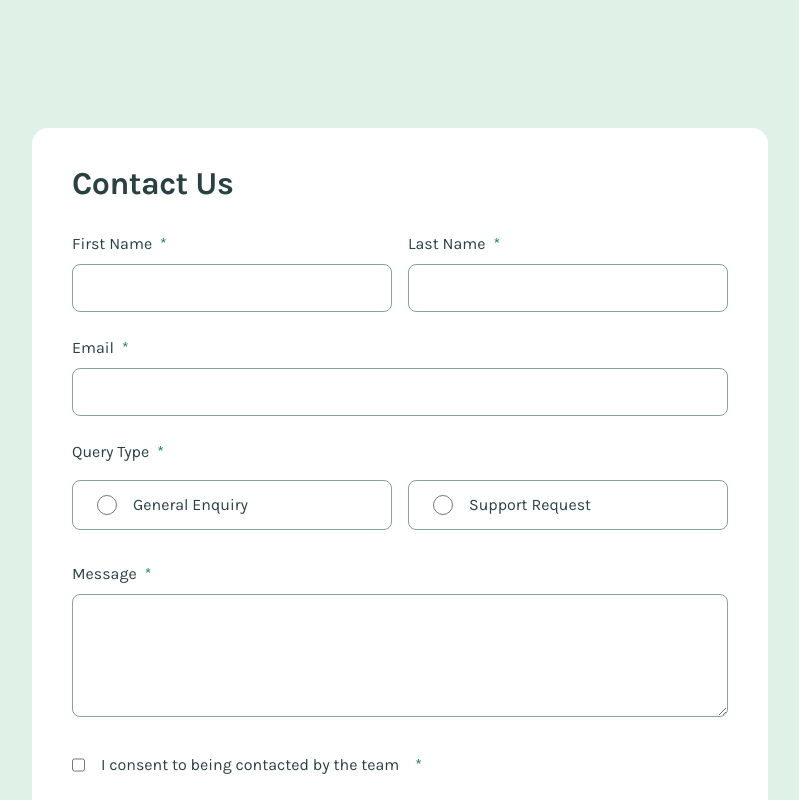
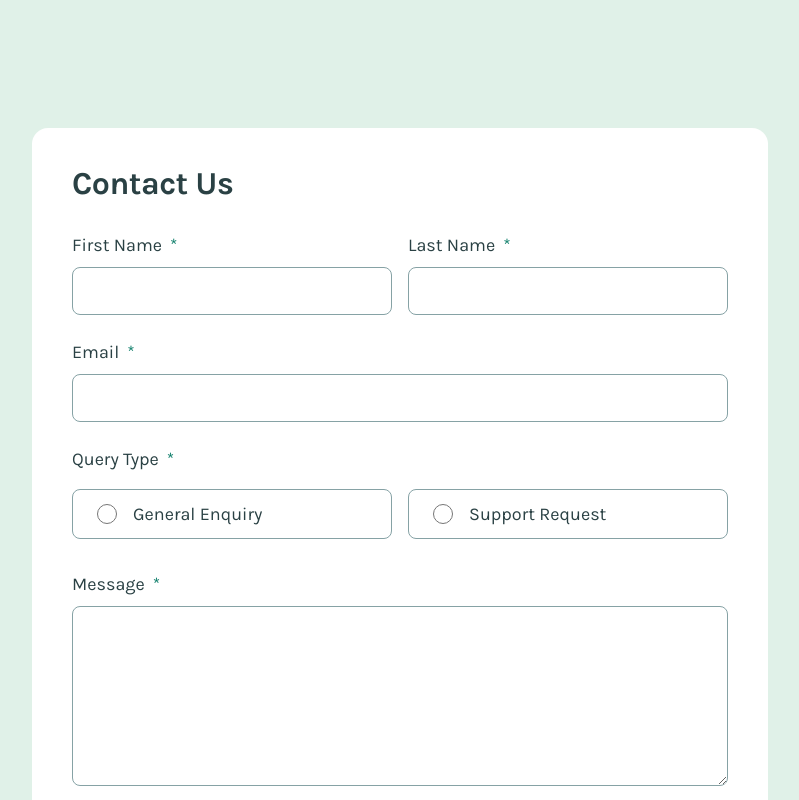
Before and after one commit to saiyancodes57/contact-form, a Vue app: page / in a window 1280 px wide. Shown: the top 800 px of the page, without its empty margins (240-1039 px from the left). Built offline with nearby package versions, Linux system fonts and the light colour scheme.

Commit message:
Some style changes

```diff
--- a/src/components/BaseFormInput.vue
+++ b/src/components/BaseFormInput.vue
@@ -38,10 +38,11 @@ defineExpose({
 
 <template>
   <div>
-    <label :for="id" class="text-body-sm"
+    <label :for="id" class="text-body-md-regular"
       >{{ label }}<span class="star" aria-hidden="true">*</span></label
     >
     <input
+      class="text-body-md-regular"
       :type="type"
       :id="id"
       v-model="model"
--- a/src/components/ErrorComponent.vue
+++ b/src/components/ErrorComponent.vue
@@ -18,7 +18,7 @@ defineProps({
   <div :id="errorId">
     <template v-if="error">
       <span v-if="!!label" class="visually-hidden">{{ label }} error</span>
-      <span class="error-text">{{ error }}</span>
+      <span class="error-text text-body-md-regular">{{ error }}</span>
     </template>
   </div>
 </template>
--- a/src/components/FormCheckbox.vue
+++ b/src/components/FormCheckbox.vue
@@ -32,7 +32,7 @@ defineExpose({
 
 <template>
   <div class="consent-checkbox">
-    <label class="text-body-sm">
+    <label class="text-body-md-regular">
       <input
         type="checkbox"
         :name="name"
--- a/src/components/FormRadioInput.vue
+++ b/src/components/FormRadioInput.vue
@@ -47,9 +47,11 @@ function onFocusOut() {
     :aria-describedby="index === 0 && error ? errorId : undefined"
     required
   >
-    <legend class="text-body-sm">{{ legend }}<span class="star" aria-hidden="true">*</span></legend>
+    <legend class="text-body-md-regular">
+      {{ legend }}<span class="star" aria-hidden="true">*</span>
+    </legend>
     <SharedContainerSlot>
-      <label v-for="(option, index) in options" :key="option.value" class="text-body-sm">
+      <label v-for="(option, index) in options" :key="option.value" class="text-body-md-regular">
         <input
           type="radio"
           :value="option.value"
--- a/src/components/SuccessMessage.vue
+++ b/src/components/SuccessMessage.vue
@@ -12,9 +12,9 @@ defineProps({
       <div v-if="show" class="message-sent">
         <div class="top">
           <img :src="IconSuccess" alt="" />
-          <p class="text-body-sm">Message Sent</p>
+          <p class="text-body-md-regular">Message Sent</p>
         </div>
-        <p class="text-body-sm">Thanks for completing the form. We'll be in touch soon!</p>
+        <p class="text-body-md-regular">Thanks for completing the form. We'll be in touch soon!</p>
       </div>
     </Transition>
   </div>
--- a/src/components/TextAreaComp.vue
+++ b/src/components/TextAreaComp.vue
@@ -29,12 +29,13 @@ defineExpose({
 
 <template>
   <div class="textarea">
-    <label :for="id" class="text-body-sm"
+    <label :for="id" class="text-body-md-regular"
       >{{ label }}<span class="star" aria-hidden="true">*</span></label
     >
     <textarea
+      class="text-body-md-regular"
       :id="id"
-      rows="7"
+      rows="6"
       v-model="model"
       @blur="$emit('blur-event')"
       :aria-describedby="error ? errorId : undefined"
```
